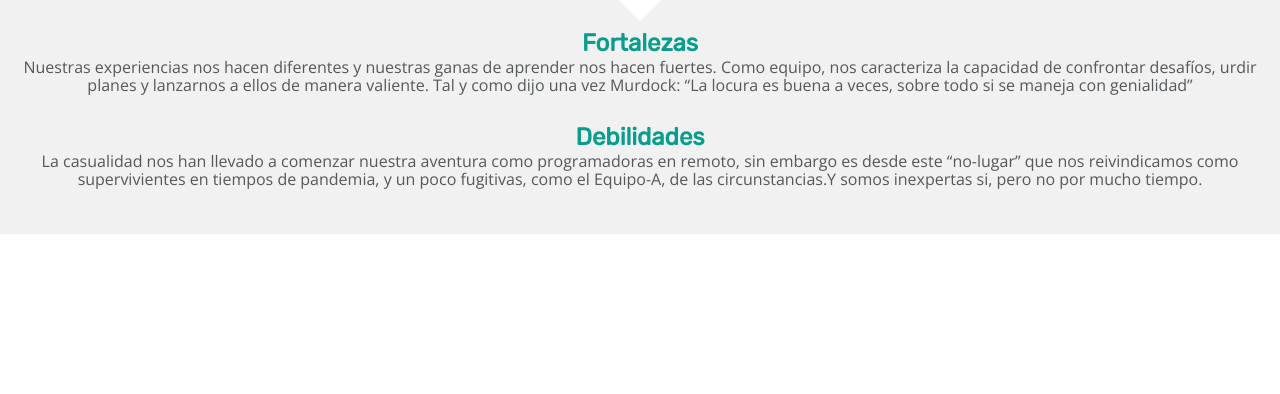
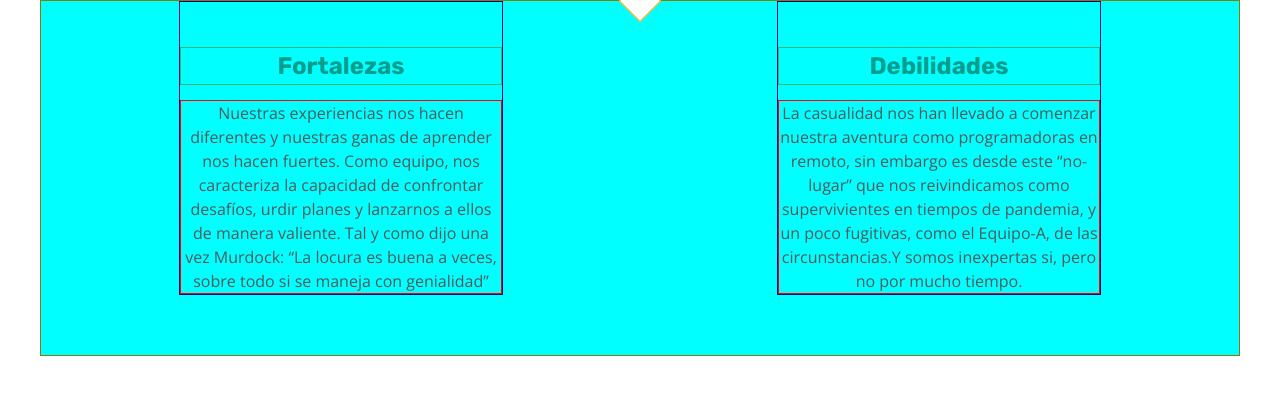
Before and after one commit to Analo-pez/project-promo-j-module-1-team-1, a plain HTML site: page strengths_weaknesses/index.html in a window 1280 px wide. Drawn offline with nearby package versions, Linux system fonts and the light colour scheme.

Commit message:
add mediaqueries strengths_weaknesses v.1.1

```diff
--- a/strengths_weaknesses/index.html
+++ b/strengths_weaknesses/index.html
@@ -1,39 +1,50 @@
 <!DOCTYPE html>
 <html lang="es">
   <head>
-    <meta charset="UTF-8">
-    <meta name="viewport" content="width=device-width, initial-scale=1.0">
-    <link href="https://fonts.googleapis.com/css2?family=Open+Sans:wght@300;400&family=Rubik:wght@300;400&display=swap" rel="stylesheet">
-    <link href="https://fonts.googleapis.com/css2?family=Open+Sans:wght@700&display=swap" rel="stylesheet">
-    <link rel="stylesheet" href="./styles/reset.css">
-    <link rel="stylesheet" href="./styles/style.css">
-    <script src="https://kit.fontawesome.com/b06a5f3def.js" crossorigin="anonymous"></script>
+    <meta charset="UTF-8" />
+    <meta name="viewport" content="width=device-width, initial-scale=1.0" />
+    <link
+      href="https://fonts.googleapis.com/css2?family=Open+Sans:ital,wght@0,300;0,400;0,600;0,700;0,800;1,300;1,400;1,600;1,700;1,800&family=Rubik:ital,wght@0,300;0,400;0,500;0,700;0,900;1,300;1,400;1,500;1,700;1,900&display=swap"
+      rel="stylesheet"
+    />
+    <link rel="stylesheet" href="./styles/reset.css" />
+    <link rel="stylesheet" href="./styles/style.css" />
+    <script
+      src="https://kit.fontawesome.com/b06a5f3def.js"
+      crossorigin="anonymous"
+    ></script>
     <title>The A Team</title>
+    <link
+      rel="shortcut icon"
+      type="image/x-icon"
+      href="./images/icon-adalab.ico"
+    />
   </head>
   <body>
+    <div class="wrapper">
+      <div class="aboutUsStrengthsWeaknesses">
         <div class="aboutUsRectangle"></div>
-        <div class="aboutUsStrengthsWeaknesses">
-          <div>
+        <div class="Fortalezas">
           <h2>Fortalezas</h2>
           <p>
             Nuestras experiencias nos hacen diferentes y nuestras ganas de
-              aprender nos hacen fuertes. Como equipo, nos caracteriza la capacidad
-              de confrontar desafíos, urdir planes y lanzarnos a ellos de manera
-              valiente. Tal y como dijo una vez Murdock: “La locura es buena a
-              veces, sobre todo si se maneja con genialidad”
+            aprender nos hacen fuertes. Como equipo, nos caracteriza la
+            capacidad de confrontar desafíos, urdir planes y lanzarnos a ellos
+            de manera valiente. Tal y como dijo una vez Murdock: “La locura es
+            buena a veces, sobre todo si se maneja con genialidad”
           </p>
         </div>
-          <div>
+        <div class="debilidades">
           <h2>Debilidades</h2>
           <p>
             La casualidad nos han llevado a comenzar nuestra aventura como
-            programadoras en remoto, sin embargo es desde este “no-lugar” que nos
-            reivindicamos como supervivientes en tiempos de pandemia, y un poco
-            fugitivas, como el Equipo-A, de las circunstancias.Y somos inexpertas
-            si, pero no por mucho tiempo.
+            programadoras en remoto, sin embargo es desde este “no-lugar” que
+            nos reivindicamos como supervivientes en tiempos de pandemia, y un
+            poco fugitivas, como el Equipo-A, de las circunstancias.Y somos
+            inexpertas si, pero no por mucho tiempo.
           </p>
         </div>
-      </p>
+      </div>
     </div>
   </body>
 </html>
--- a/strengths_weaknesses/styles/style.css
+++ b/strengths_weaknesses/styles/style.css
@@ -15,20 +15,28 @@
   list-style-type: none;
   color: inherit;
   text-decoration: none;
-  /* parece que en el reset no se elimina padding y margin predeterminados por el navegador */
   margin: 0px;
-  padding: 0px;
 }
 
 /* STRENGTHS WEAKNESSES */
 
-.aboutUsRectangle {
+.wrapper {
+  max-width: 768px;
+  margin: auto;
+  width: 100%;
+  display: flex;
+  justify-content: center;
+  border: 1px solid olive;
+}
+
+.aboutUsStrengthsWeaknesses div.aboutUsRectangle {
   background-color: var(--color-light);
   width: 30px;
   height: 30px;
   position: absolute;
   left: 50%;
   transform: translate(-50%, -50%) rotate(45deg);
+  border: solid 1px orange;
 }
 
 .aboutUsStrengthsWeaknesses {
@@ -36,24 +44,68 @@
   padding-right: 15px;
   padding-bottom: 45px;
   padding-left: 15px;
-  /* border: solid 1px red; */
 }
 
 .aboutUsStrengthsWeaknesses div {
   padding-top: 30px;
-  /* border: solid 1px yellow; */
+  line-height: 1.5;
+  border: solid 1px darkblue;
 }
 
 .aboutUsStrengthsWeaknesses h2 {
   color: var(--color-primary);
   font-family: var(--font-secondary);
   text-align: center;
-  /* border: solid 1px green; */
+  border: solid 1px mediumseagreen;
 }
 
 .aboutUsStrengthsWeaknesses p {
   font-family: var(--font-primary);
   color: var(--color-fontPrimary);
   text-align: center;
-  /* border: solid 1px purple; */
+  border: solid 1px red;
 }
+
+/* MEDIAQUERIES */
+
+/* tablet */
+@media all and (min-width: 768px) {
+  .wrapper {
+    max-width: 1200px;
+    margin-top: 30px;
+  }
+  .aboutUsStrengthsWeaknesses {
+    background-color: yellow;
+    display: flex;
+    justify-content: space-between;
+    padding-right: 45px;
+    padding-bottom: 60px;
+    padding-left: 45px;
+    width: 768px;
+  }
+  .aboutUsStrengthsWeaknesses div {
+    padding-top: 0px;
+    width: 324px;
+    padding-top: 45px;
+  }
+  .aboutUsStrengthsWeaknesses div p {
+    margin-top: 15px;
+  }
+  .aboutUsStrengthsWeaknesses div.aboutUsRectangle {
+    padding-top: 0px;
+  }
+}
+
+/* desktop */
+@media all and (min-width: 1200px) {
+  .wrapper {
+    margin-top: 0px;
+  }
+
+  .aboutUsStrengthsWeaknesses {
+    background-color: cyan;
+    padding-left: 138px;
+    padding-right: 138px;
+    width: 1200px;
+  }
+}
```
Also changed, not shown: project/images/icon-adalab.ico (added), project/images/icon-adalab.png (added), strengths_weaknesses/images/icon-adalab.ico (added), 3 other files. Lines whose indentation alone changed are shown as unchanged.
